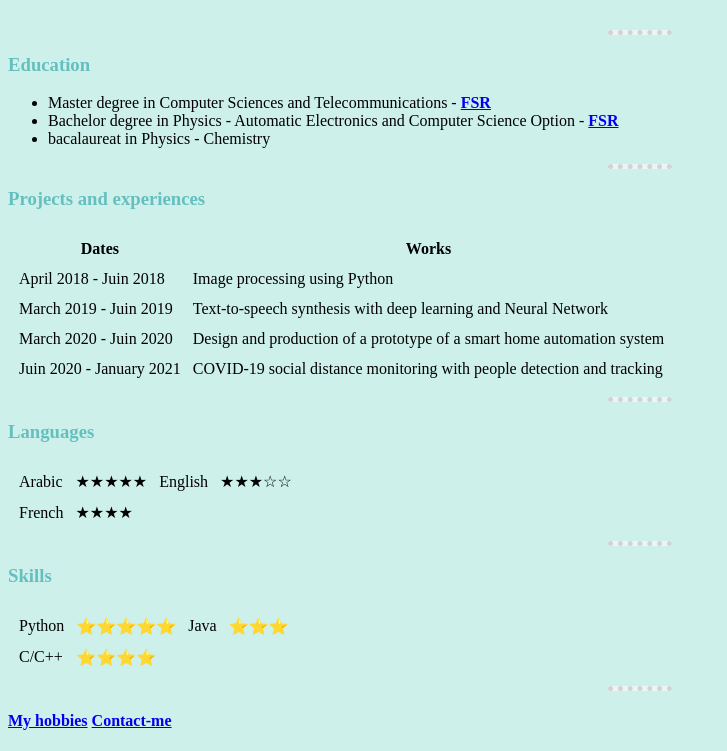
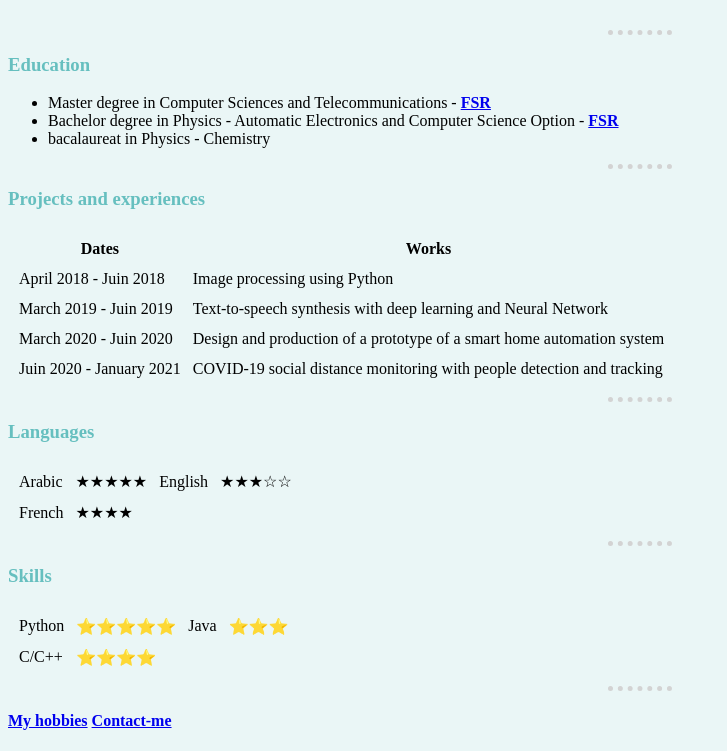
Before and after one commit to Fati97s/cv, a plain HTML site: page index.html in a window 1280 px wide. Shown: the part 182-933 px from the top of the page, without its empty margins (0-727 px from the left). Drawn offline with Linux system fonts and the light colour scheme.

Commit message:
Update styles.css

```diff
--- a/css/styles.css
+++ b/css/styles.css
@@ -1,5 +1,5 @@
 body {
-  background-color: #CDF0EA;
+  background-color: #EAF6F6;
 
 /* This is a single-line comment
 background-color:#E8F6F6   and  #E8F6EF are the same as the first one #EAF6F6 ;
```
